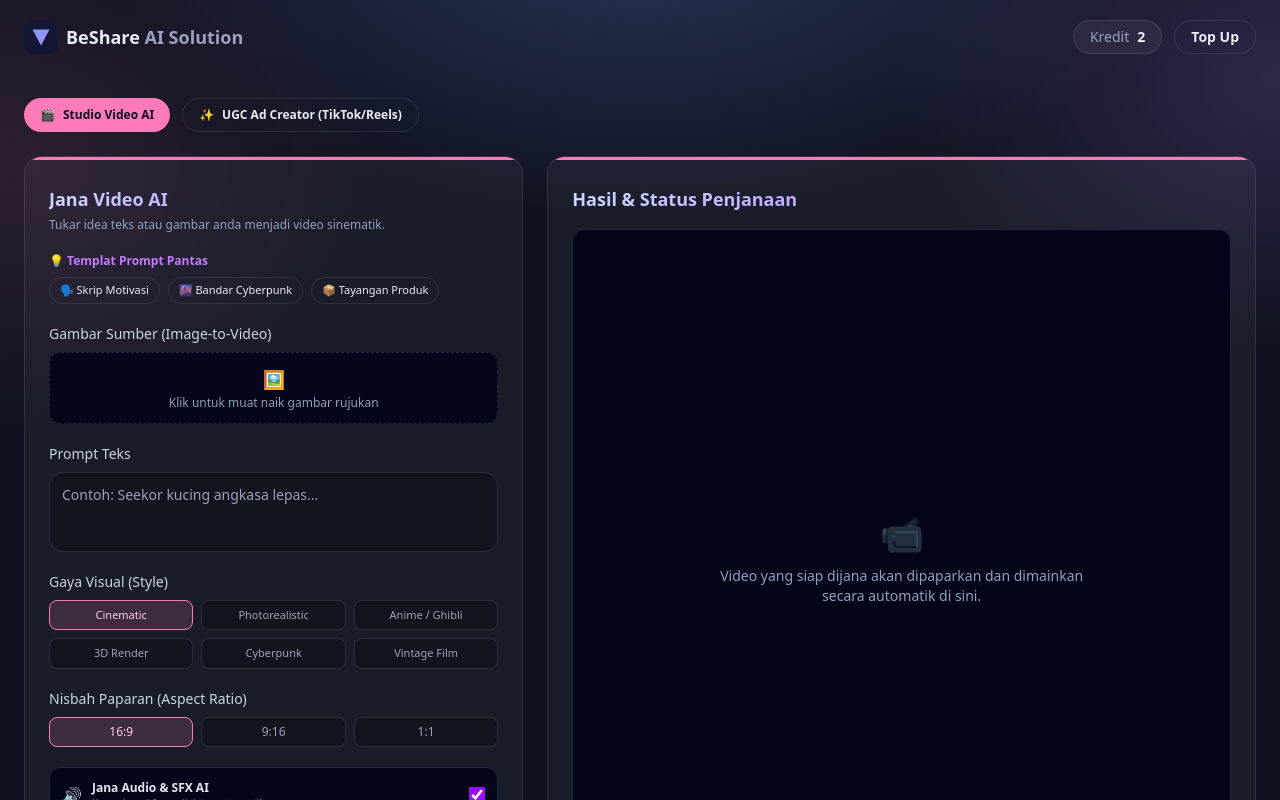
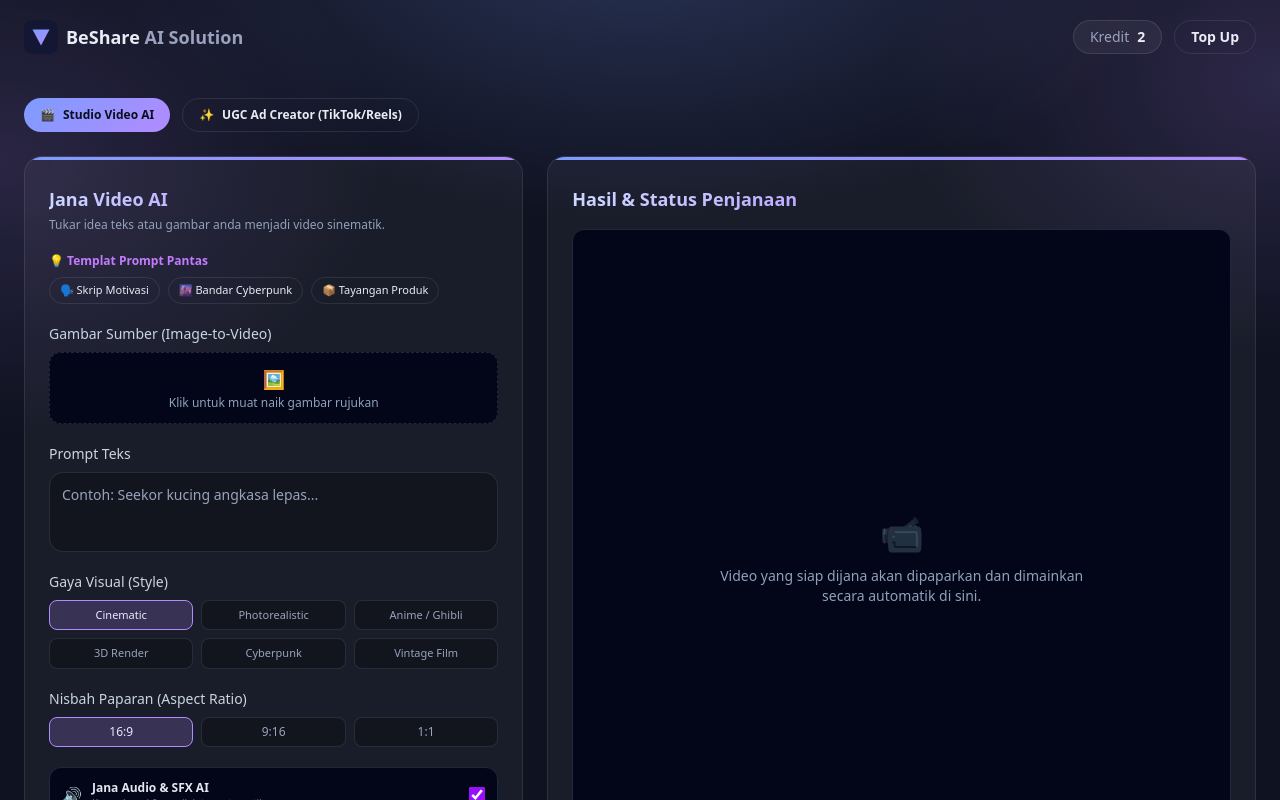
Before and after one commit to sifutech-ux/ai-video-saas, a Next.js app: page / in a window 1280 px wide. Shown: the top 800 px of the page. Built offline with nearby package versions, Linux system fonts and the light colour scheme.

Commit message:
Use the BeShare triangle purple for the video studio.
Buttons, card edges, and selected options follow the same blue-to-purple mark as the portal logo.

Co-authored-by: sifutech-ux <sifutech-ux@users.noreply.github.com>

```diff
--- a/src/app/components/UgcStoryboard.tsx
+++ b/src/app/components/UgcStoryboard.tsx
@@ -305,7 +305,7 @@ export default function UgcStoryboard() {
             value={productName}
             onChange={(e) => setProductName(e.target.value)}
             placeholder="Contoh: Dried Fruit Dunia"
-            className="w-full bg-black/25 border border-white/10 rounded-[14px] p-2.5 text-xs text-[var(--text)] focus:outline-none focus:border-[#ff7ab8]"
+            className="w-full bg-black/25 border border-white/10 rounded-[14px] p-2.5 text-xs text-[var(--text)] focus:outline-none focus:border-[#b28bff]"
           />
         </div>
 
@@ -316,7 +316,7 @@ export default function UgcStoryboard() {
             value={productBenefits}
             onChange={(e) => setProductBenefits(e.target.value)}
             placeholder="Contoh: Fresh, buah tin lembut, manis semulajadi"
-            className="w-full bg-black/25 border border-white/10 rounded-[14px] p-2.5 text-xs text-[var(--text)] focus:outline-none focus:border-[#ff7ab8]"
+            className="w-full bg-black/25 border border-white/10 rounded-[14px] p-2.5 text-xs text-[var(--text)] focus:outline-none focus:border-[#b28bff]"
           />
         </div>
 
@@ -327,7 +327,7 @@ export default function UgcStoryboard() {
             value={targetAudience}
             onChange={(e) => setTargetAudience(e.target.value)}
             placeholder="Contoh: Peminat snek sihat & ibu-ibu"
-            className="w-full bg-black/25 border border-white/10 rounded-[14px] p-2.5 text-xs text-[var(--text)] focus:outline-none focus:border-[#ff7ab8]"
+            className="w-full bg-black/25 border border-white/10 rounded-[14px] p-2.5 text-xs text-[var(--text)] focus:outline-none focus:border-[#b28bff]"
           />
         </div>
       </div>
--- a/src/app/globals.css
+++ b/src/app/globals.css
@@ -6,7 +6,7 @@
   --muted: #9aa2bd;
   --card: rgba(255, 255, 255, 0.045);
   --line: rgba(255, 255, 255, 0.09);
-  --video: #ff7ab8;
+  --video: #b28bff;
   --background: var(--bg);
   --foreground: var(--text);
 }
@@ -19,7 +19,7 @@ body {
   background:
     radial-gradient(900px 500px at 50% -10%, rgba(124, 156, 255, 0.25), transparent 60%),
     radial-gradient(700px 500px at 100% 10%, rgba(178, 139, 255, 0.18), transparent 55%),
-    radial-gradient(700px 500px at 0% 20%, rgba(255, 122, 184, 0.12), transparent 55%),
+    radial-gradient(700px 500px at 0% 20%, rgba(178, 139, 255, 0.16), transparent 55%),
     var(--bg);
 }
 
@@ -43,11 +43,11 @@ body {
   position: absolute;
   inset: 0 0 auto 0;
   height: 3px;
-  background: var(--video);
+  background: linear-gradient(135deg, #7c9cff, #b28bff);
 }
 
 .bs-btn {
-  background: var(--video) !important;
+  background: linear-gradient(135deg, #7c9cff, #b28bff) !important;
   color: #0a0f1f !important;
   border: 0 !important;
   border-radius: 999px !important;
@@ -66,7 +66,7 @@ body {
 }
 
 .bs-on {
-  background: rgba(255, 122, 184, 0.16) !important;
+  background: rgba(178, 139, 255, 0.2) !important;
   border-color: var(--video) !important;
-  color: #ffd0e6 !important;
+  color: #efe7ff !important;
 }
--- a/src/app/page.tsx
+++ b/src/app/page.tsx
@@ -248,7 +248,7 @@ export default function Home() {
                   value={prompt}
                   onChange={(e) => setPrompt(e.target.value)}
                   placeholder="Contoh: Seekor kucing angkasa lepas..."
-                  className="w-full h-20 bg-black/25 border border-white/10 rounded-[14px] p-3 text-sm focus:outline-none focus:border-[#ff7ab8] transition resize-none placeholder:text-[var(--muted)]"
+                  className="w-full h-20 bg-black/25 border border-white/10 rounded-[14px] p-3 text-sm focus:outline-none focus:border-[#b28bff] transition resize-none placeholder:text-[var(--muted)]"
                 />
               </div>
 
```
